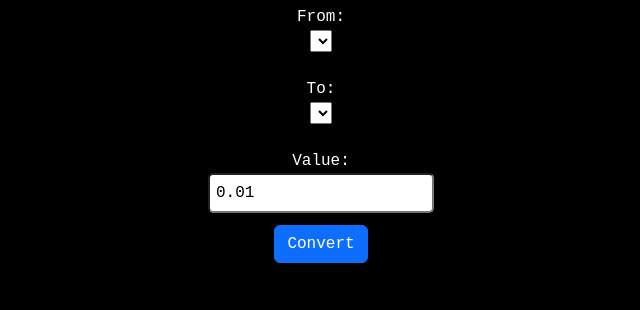
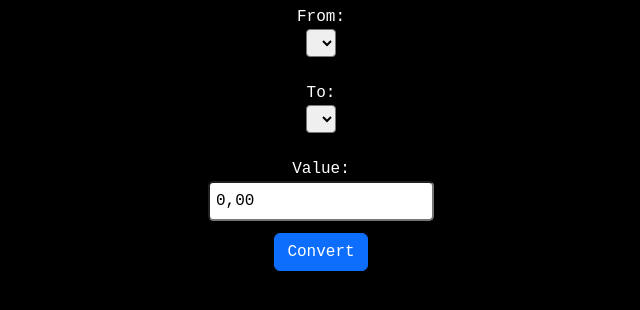
Before and after one commit to JoseLucasQ/Currency-Converter, a plain HTML site: page index.html in a window 1280 px wide. Shown: the part 68-378 px from the top of the page, without its empty margins (319-959 px from the left). Drawn offline with nearby package versions, Linux system fonts and the light colour scheme; no server answers.

Commit message:
FEAT: styling the inputs

```diff
--- a/index.html
+++ b/index.html
@@ -22,16 +22,16 @@
         </h1>
 
         <label for="moeda">From:</label><br>
-        <select name="coinFrom" id="coinFrom">
+        <select name="coinFrom" id="coinFrom" class="form-select-sm">
         </select><br><br>
         <label for="moeda">To:</label><br>
-        <select name="coinTo" id="coinTo">
+        <select name="coinTo" id="coinTo" class="form-select-sm">
         </select><br><br>
 
         <label for="moeda">Value:</label><br>
-        <input type="text" id="valor" value="0.01" class="maskMoney"/><br>
+        <input type="text" id="valor" value="0,00" placeholder="0,00" class="maskMoney"/><br>
 
-        <button type="submit" id="btn" class="btn btn-primary">Convert</button>
+        <button type="submit" id="btn" class="btn btn-primary" onClick="return empty()">Convert</button>
         <h2 id="valorConvertido"></h2>
       </div>
 </body>
```
